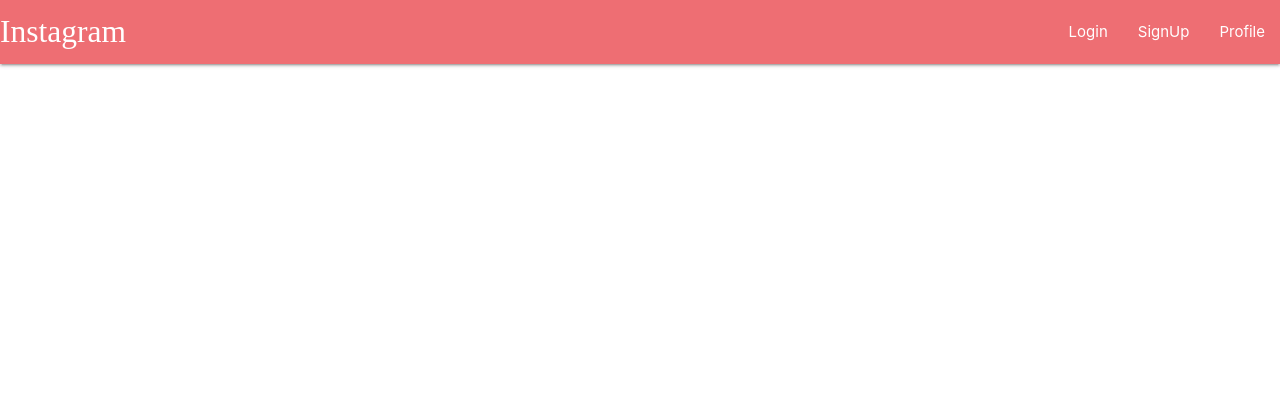
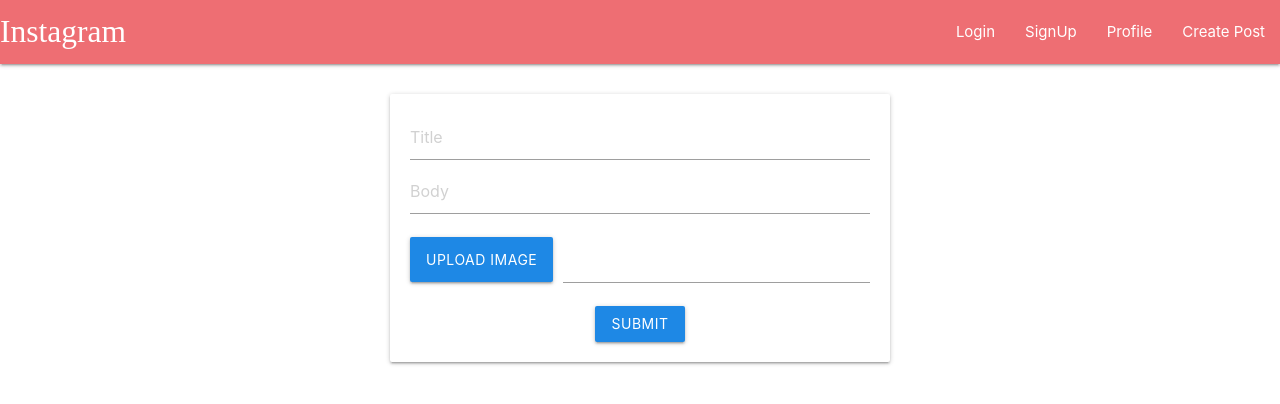
Before and after one commit to UzairSamad/InstaFrontEnd, a React (Create React App) app: page /createPost in a window 1280 px wide. Shown: the top 404 px of the page. Built offline with nearby package versions, Linux system fonts and the light colour scheme; a web font is replaced by a local one.

Commit message:
done with create post screen

```diff
--- a/public/index.html
+++ b/public/index.html
@@ -4,6 +4,8 @@
     <meta charset="utf-8">
     <meta name="viewport" content="width=device-width, initial-scale=1">
      <!-- Compiled and minified CSS -->
+     <link href="https://fonts.googleapis.com/icon?family=Material+Icons" rel="stylesheet">
+
      <link rel="stylesheet" href="https://cdnjs.cloudflare.com/ajax/libs/materialize/1.0.0/css/materialize.min.css">
 
 
--- a/src/App.css
+++ b/src/App.css
@@ -24,3 +24,12 @@
       width: 30%;
       margin-bottom: 10px;
   }
+  .home{
+
+
+  }
+  .home-card{
+      max-width: 500px;
+      height: 'max-content';
+      margin: 26px auto;
+  }
--- a/src/App.js
+++ b/src/App.js
@@ -7,6 +7,7 @@ import Home from './screens/Home'
 import Profile from './screens/Profile'
 import Login from './screens/Login'
 import SignUp from './screens/SignUp'
+import CreatePost from './screens/createPost'
 // import './App.css'
 
 import { BrowserRouter, Route } from 'react-router-dom'
@@ -30,6 +31,10 @@ const App = () => (
       <SignUp />
     </Route >
 
+    <Route path="/createPost">
+      <CreatePost />
+    </Route >
+
   </BrowserRouter>
 
 )
--- a/src/components/Navbar.js
+++ b/src/components/Navbar.js
@@ -11,6 +11,7 @@ const NavBar = () => {
                     <li><Link to="/login">Login</Link></li>
                     <li><Link to="/signup">SignUp</Link></li>
                     <li><Link to="/profile">Profile</Link></li>
+                    <li><Link to="/createPost">Create Post</Link></li>
                 </ul>
             </div>
         </nav>
--- a/src/screens/Home.js
+++ b/src/screens/Home.js
@@ -3,7 +3,45 @@ import React from 'react'
 const Home = ()=>{
 
 return(
-    <h1>Home</h1>
+    <div className='home'>
+        <div className='card home-card'>
+            <h5 style={{padding:'5px'}}>Muhammad Uzair</h5>
+            <div className='card-image'>
+                <img src="https://free4kwallpapers.com/uploads/originals/2020/07/13/pink-amp-blue-ink-wallpaper.jpg"/>
+            </div>
+            <div className='card-content'>
+            <i className="material-icons" style={{color:'red'}}>favorite</i>
+                <h6>Title</h6>
+                <p>This is first post</p>
+                <input type='text' placeholder='Add a comment' />
+            </div>
+        </div>
+        <div className='card home-card'>
+            <h5 style={{padding:'5px'}}>Muhammad Uzair</h5>
+            <div className='card-image'>
+                <img src="https://free4kwallpapers.com/uploads/originals/2020/07/13/pink-amp-blue-ink-wallpaper.jpg"/>
+            </div>
+            <div className='card-content'>
+            <i className="material-icons" style={{color:'red'}}>favorite</i>
+                <h6>Title</h6>
+                <p>This is first post</p>
+                <input type='text' placeholder='Add a comment' />
+            </div>
+        </div>
+        <div className='card home-card'>
+            <h5 style={{padding:'5px'}}>Muhammad Uzair</h5>
+            <div className='card-image'>
+                <img src="https://free4kwallpapers.com/uploads/originals/2020/07/13/pink-amp-blue-ink-wallpaper.jpg"/>
+            </div>
+            <div className='card-content'>
+            <i className="material-icons" style={{color:'red'}}>favorite</i>
+                <h6>Title</h6>
+                <p>This is first post</p>
+                <input type='text' placeholder='Add a comment' />
+            </div>
+        </div>
+
+    </div>
 )
 
 }
--- a/src/screens/Login.js
+++ b/src/screens/Login.js
@@ -9,7 +9,7 @@ const Login = () => {
                 <h2>Instagram</h2>
                 <input type="text" placeholder="E-mail" />
                 <input type="text" placeholder="Password" />
-                <button class="btn waves-effect waves-light #64b5f6 blue lighten-2">
+                <button class="btn waves-effect waves-light #64b5f6 blue darken-1">
                     Login
                 </button>
                 <h6 >
--- a/src/screens/SignUp.js
+++ b/src/screens/SignUp.js
@@ -12,7 +12,7 @@ const SignUp = () => {
                 <input type="text" placeholder="Name" />
                 <input type="text" placeholder="E-mail" />
                 <input type="text" placeholder="Password" />
-                <button class="btn waves-effect waves-light #64b5f6 blue lighten-2">
+                <button class="btn waves-effect waves-light #64b5f6 blue dark-1">
                     SignUp
                 </button>
                 <h6 >
--- /dev/null
+++ b/src/screens/createPost.js
@@ -0,0 +1,26 @@
+import React from 'react'
+
+const CreatePost = () => {
+    return (
+        <div className='card input-field' style={{ margin: '30px auto', maxWidth: '500px', padding: '20px', textAlign: 'center' }}
+        >
+            <input type='text' placeholder='Title' />
+            <input type='text' placeholder='Body' />
+            <div className="file-field input-field">
+                <div className="btn #64b5f6 blue darken-1">
+                    <span>Upload Image</span>
+                    <input type="file" />
+                </div>
+                <div className="file-path-wrapper">
+                    <input className="file-path validate" type="text" />
+                </div>
+            </div>
+            <button class="btn waves-effect waves-light #64b5f6 blue darken-1">
+                    Submit
+                </button>
+
+        </div>
+    )
+}
+
+export default CreatePost
```
